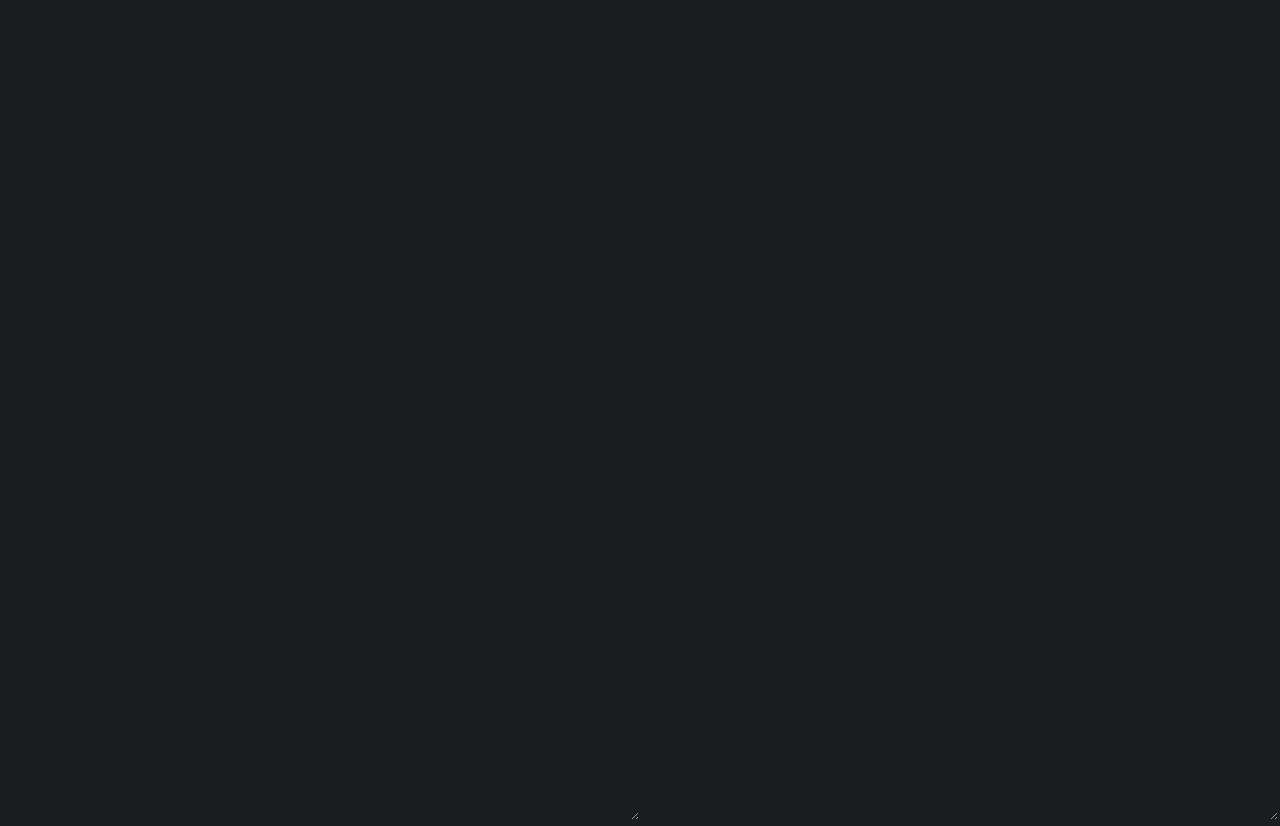
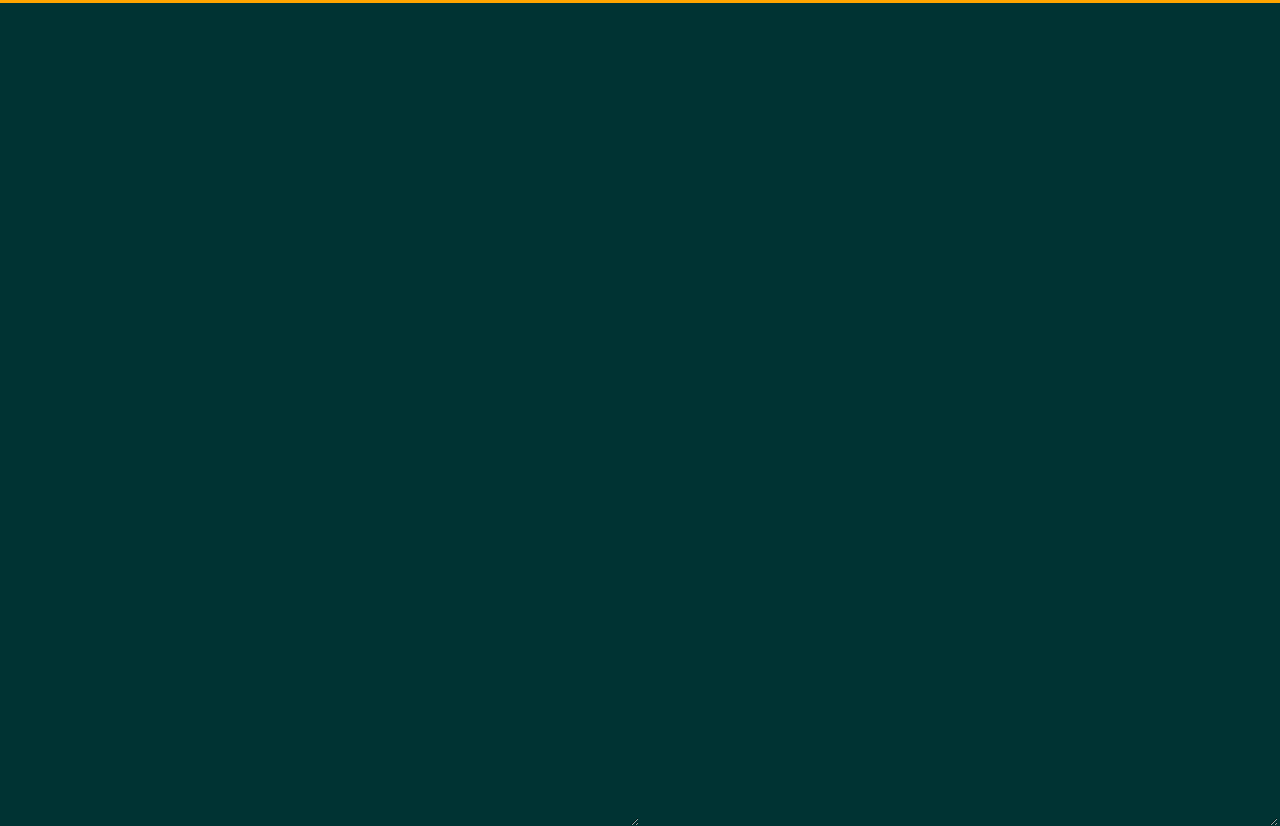
Before and after one commit to Cside/multi-column-memo, a browser extension: page newtab.html in a window 1280 px wide. Drawn offline with Linux system fonts and the light colour scheme.

Commit message:
change style

```diff
--- a/newtab.html
+++ b/newtab.html
@@ -8,9 +8,14 @@
         <textarea id="textarea-left"  style="overflow: scroll"></textarea>
         <textarea id="textarea-right" style="overflow: scroll"></textarea>
         <style type="text/css">
+           html {
+               border-top: solid 3px orange;
+               --bg-color: #003333; /* prev: #1B1D1E; */
+           }
            textarea {
-               background-color: #1B1D1E;
-               color: #F8F8F2;
+               /* background-color: #1B1D1E; */
+               background-color: var(--bg-color);
+               color: #FFFFFF;
                font-size: 16px;
                line-height: 1.2em;
                display: block;
@@ -22,8 +27,8 @@
                overflow: hidden;
            }
            body {
-               background-color: #1B1D1E;
-               color: #F8F8F2;
+               border-top: solid 3px var(--bg-color);
+               background-color: var(--bg-color);
                margin: 0px;
                overflow: hidden;
            };
```
